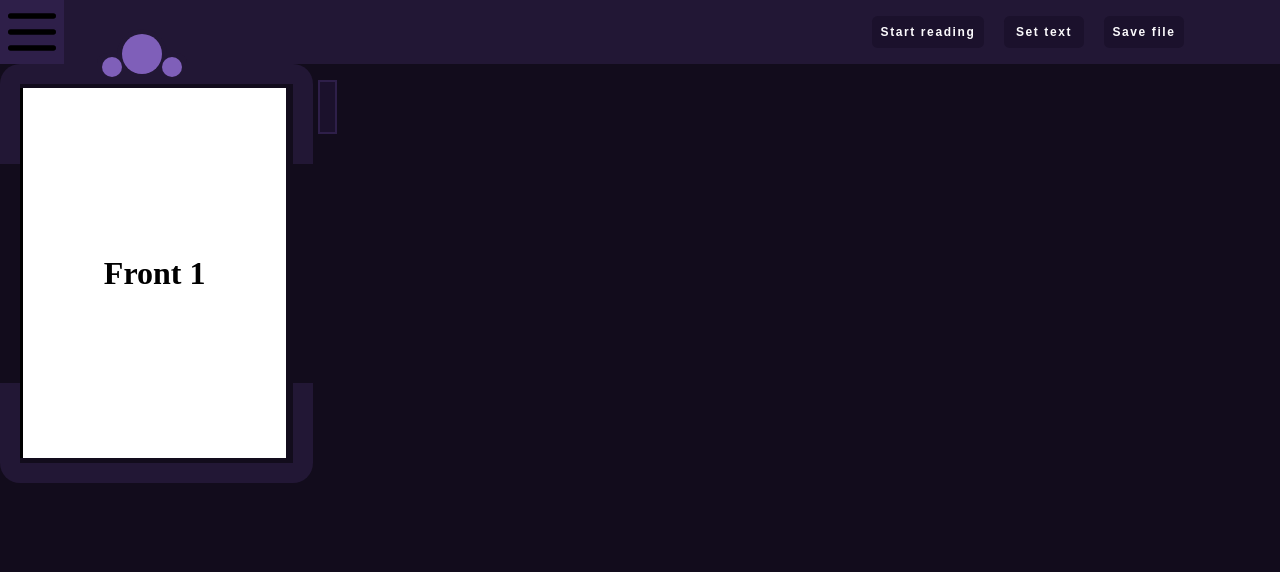
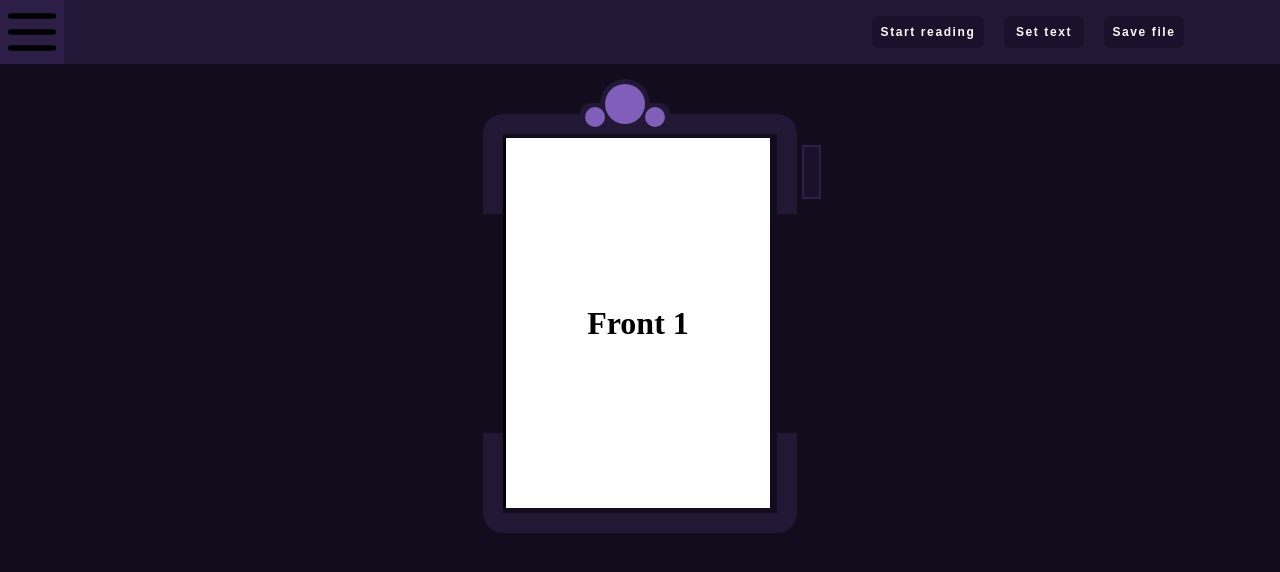
Before and after one commit to Kretki/HTMLBook, a plain HTML site: page index.html in a window 1280 px wide. Drawn offline with Linux system fonts and the light colour scheme.

Commit message:
WrappingWorkingFine
Now need to do quotes

```diff
--- a/interface.css
+++ b/interface.css
@@ -230,6 +230,8 @@ body {
     position: absolute;
     display: inline;
     transition: transform 0.5s;
+    margin-top: 15px;
+    margin-left: 5px;
 }
 #open-qoutes{
     position: relative;
--- a/main.js
+++ b/main.js
@@ -43,10 +43,9 @@ function resizeOutlinerStart(){
     document.getElementById("canvas").style.left = retValParam("left-corner-u").width+"px"
     document.getElementById("canvas").style.top = (-retValParam("left-corner-u").height+retValParam("header-liner-u").height)+"px"
     document.getElementById("text-bottom-outliner").style.top = (-retValParam("left-corner-u").height+retValParam("header-liner-u").height)+(-retValParam("left-corner-b").height+retValParam("header-liner-b").height+5)+"px"
-    document.getElementById("main-block").style.left = 50+"%"
-    document.getElementById("main-block").style.left = retValParam("main-block").left-retValParam("main-block").width/2 + "px"
-    // document.getElementById("main-block").style.top = retValParam("main-menu").height+50+"px"
-    document.getElementById("block-quotes").style.left = retValParam("main-block").left+retValParam("main-block").width+5+"px"
+    document.getElementById("main-container").style.left = 50+"%"
+    document.getElementById("main-container").style.left = retValParam("main-block").left-retValParam("main-block").width/2 + "px"
+    document.getElementById("main-container").style.top = retValParam("main-menu").height+50+"px"
     document.getElementById("block-quotes").style.width = retValParam("canvas").width+60+"px"
 }
 
@@ -99,16 +98,14 @@ function openQuotes(){
         for(var i = 0; i<li.length; i++){
             li[i].style.width = retValParam("canvas").width+"px"
         }
-        // document.getElementById("main-block").style.transform = "translateX(-70%)"
-        // document.getElementById("block-quotes").style.transform = "translateX(-70%)"
+        document.getElementById("main-container").style.transform = "translateX(-40%)"
     }
     else{
         var li = document.getElementById("dropdown-quotes").getElementsByTagName("li")
         for(var i = 0; i<li.length; i++){
             li[i].style.width = "0px"
         }
-        // document.getElementById("main-block").style.transform = "translateX(0%)"
-        // document.getElementById("block-quotes").style.transform = "translateX(0%)"
+        document.getElementById("main-container").style.transform = "translateX(0%)"
     }
 }
 
```
